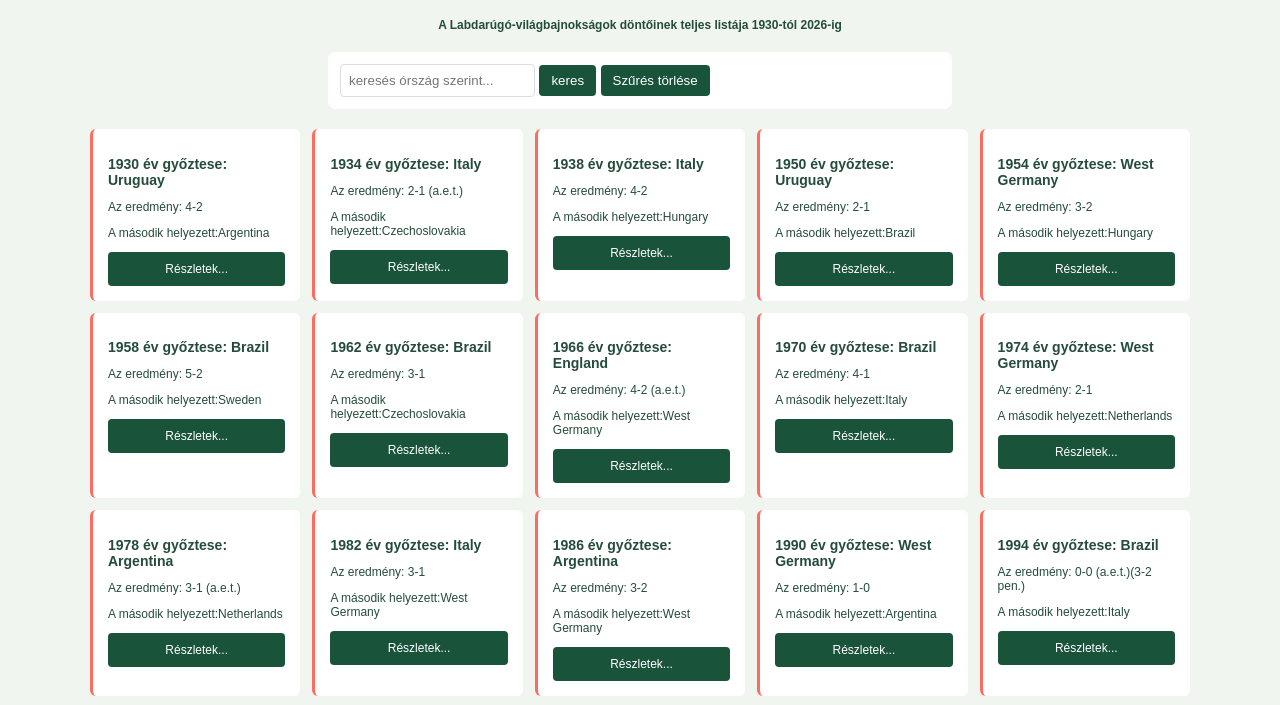
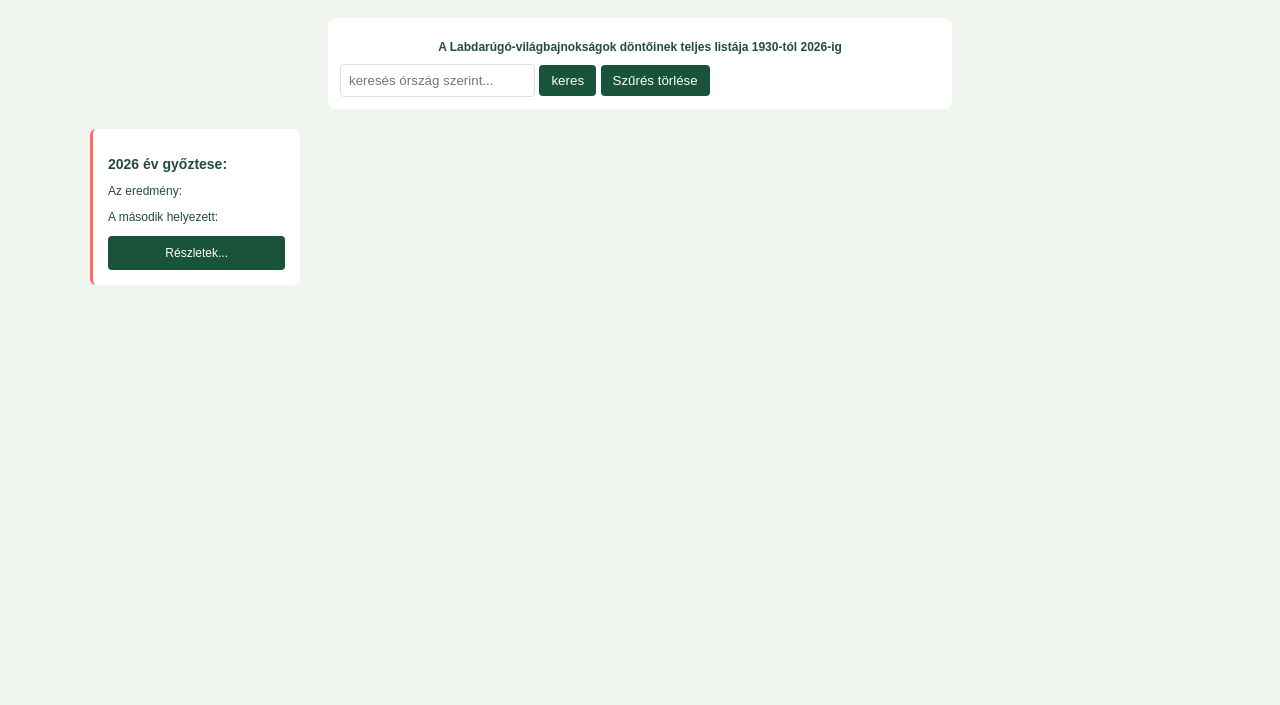
Before and after one commit to AdoAdam455/FIFA, a website built with Vite: page index.html in a window 1280 px wide. Both pictures are taken after a click on the button "keres". Shown: the part 53-758 px from the top of the page. Built offline with nearby package versions, Linux system fonts and the light colour scheme.

Commit message:
Add files via upload

```diff
--- a/index.html
+++ b/index.html
@@ -12,13 +12,12 @@
         <h1>Labdarúgó-világbajnoki döntők (1930 - 2026)</h1>
     </div>
     </header>
-    <div>
+
+    <div class="kereso">
       <h2>A Labdarúgó-világbajnokságok döntőinek teljes listája 1930-tól 2026-ig</h2>
-    </div>
-    <div class="kereso">
       <input type="text" placeholder="keresés órszág szerint..." id="cim">
       <button onclick="handleSearch()" id="kereses">keres</button>
-      <button onclick="ClearFilter()">Szűrés törlése</button>
+      <button onclick="ClearFilter()" id="clear">Szűrés törlése</button>
     </div>
 
     <div class="WClist"></div>
--- a/src/main.js
+++ b/src/main.js
@@ -19,7 +19,7 @@ window.showDetail=function showDetail(id){
 window.handleSearch=function handleSearch(){
     const searchedCountry=document.getElementById('cim').value
     console.log(searchedCountry);
-    const filteredCountry=worldCupList.filter(obj=>obj.winner.toLowerCase().includes(searchedCountry.toLowerCase()) ||  obj.runner_up.toLowerCase().includes(searchedCountry.toLowerCase()))
+    const filteredCountry=worldCupList.filter(obj=>obj.winner.toLowerCase()==(searchedCountry.toLowerCase()) ||  obj.runner_up.toLowerCase()==(searchedCountry.toLowerCase()))
     renderWorldCupList(filteredCountry)
     document.querySelector('.msg').textContent=searchedCountry
     const msg=filteredCountry.length==0 ? `Nincs találat! A keresett kifejezés: ${searchedCountry}!` : ''
--- a/src/render.js
+++ b/src/render.js
@@ -1,11 +1,11 @@
 export function renderWorldCupList(arr){
     document.querySelector('.msg').textContent=''
-    document.getElementById('cim').textContent=""
+   document.getElementById('cim').value = "";
     const cardString=arr.map(obj=>`
 <div class="card">
     <h2>${obj.year} év győztese: ${obj.winner}</h2>
-    <p>Az eredmény: ${obj.score}</p>
-    <p>A második helyezett:${obj.runner_up}</p>
+    <p>Az eredmény: <label>${obj.score}</label></p>
+    <p>A második helyezett:<label> ${obj.runner_up} </label></p>
     <button onclick="showDetail(${obj.id})">Részletek...</button>
 </div>`).join('')
 document.querySelector('.WClist').innerHTML=cardString
```
Also changed, not shown: FELADAT.md (line endings or trailing spaces), src/data.js (line endings or trailing spaces), src/style.css (line endings or trailing spaces).
